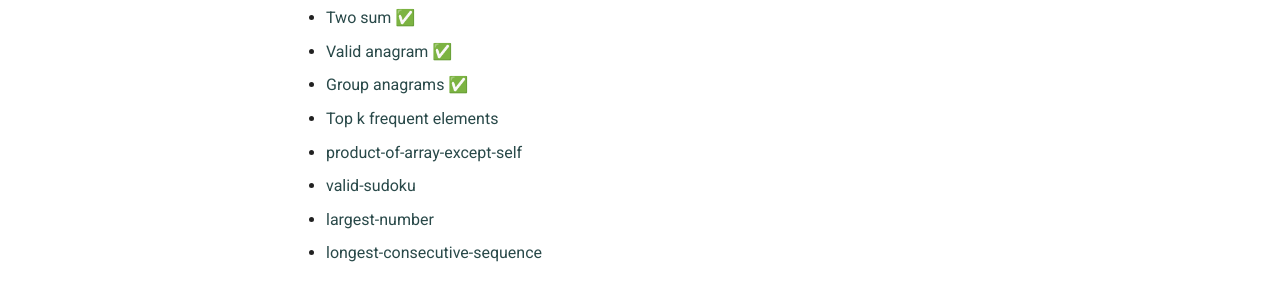
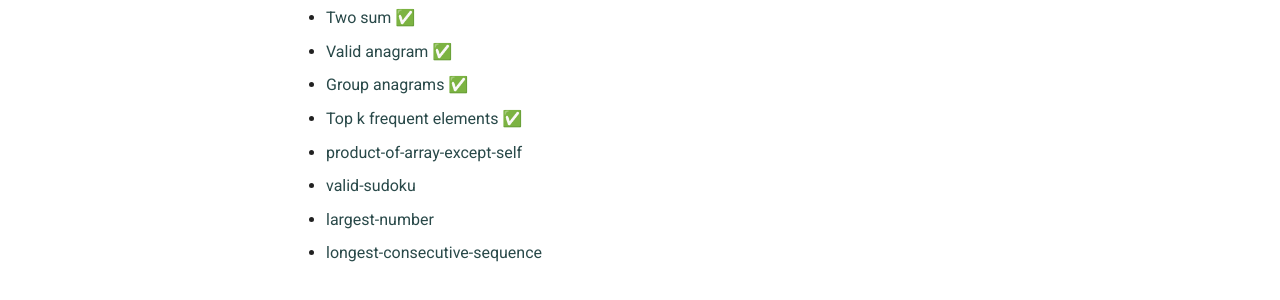
Before and after one commit to by-Lazarev/Mastering_Algorithms, an MkDocs documentation site: the page built from docs/arrays/index.md, in a window 1280 px wide. Shown: the part 507-807 px from the top of the page. Built offline with MkDocs 1.6.1 and Material for MkDocs 9.7.7, drawn with Linux system fonts in a browser that asks for light colours.

```diff
--- a/docs/arrays/index.md
+++ b/docs/arrays/index.md
@@ -12,7 +12,7 @@
 * [Two sum ✅](two_sum.md)
 * [Valid anagram ✅](valid_anagram.md)
 * [Group anagrams ✅](group_anagrams.md)
-* [Top k frequent elements](top_k_frequent_elements.md)
+* [Top k frequent elements ✅](top_k_frequent_elements.md)
 * [product-of-array-except-self](https://leetcode.com/problems/product-of-array-except-self/)
 * [valid-sudoku](https://leetcode.com/problems/valid-sudoku/)
 * [largest-number](https://leetcode.com/problems/largest-number/description/)
```
